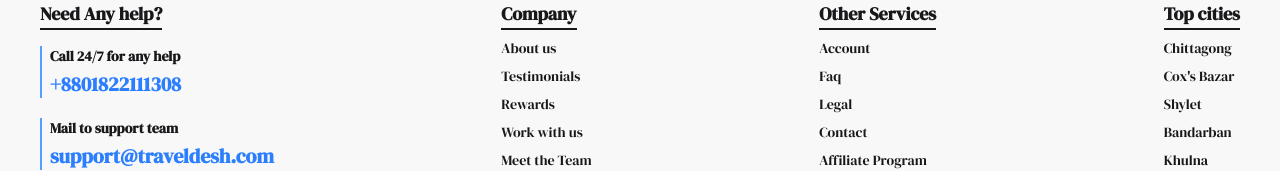
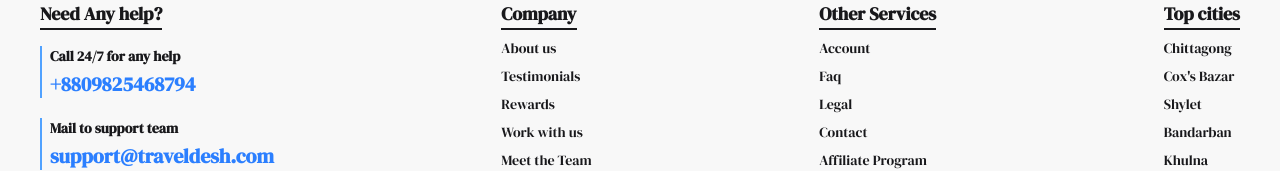
Before and after one commit to tanvirahammed308/go-bangla-app-react, a React (Vite) app: page / in a window 1280 px wide. Shown: the part 6703-6874 px from the top of the page. Built offline with nearby package versions, Linux system fonts and the light colour scheme.

Commit message:
fixed info

```diff
--- a/src/components/Footer/Footer.jsx
+++ b/src/components/Footer/Footer.jsx
@@ -13,7 +13,7 @@
             <h6 className="font-bold border-b-2 text-lg ">Need Any help?</h6>
             <div className="flex flex-col gap-1 border-l-2 pl-2 border-blue-400 font-semibold my-2">
             <a className="link link-hover">Call 24/7 for any help</a>
-            <a className="link link-hover text-xl text-blue-500 ">+8801822111308</a>
+            <a className="link link-hover text-xl text-blue-500 ">+8809825468794</a>
             </div>
             <div className="flex flex-col gap-1 border-l-2 pl-2 border-blue-400  font-semibold my-1" >
             <a className="link link-hover">Mail to support team</a>
```
